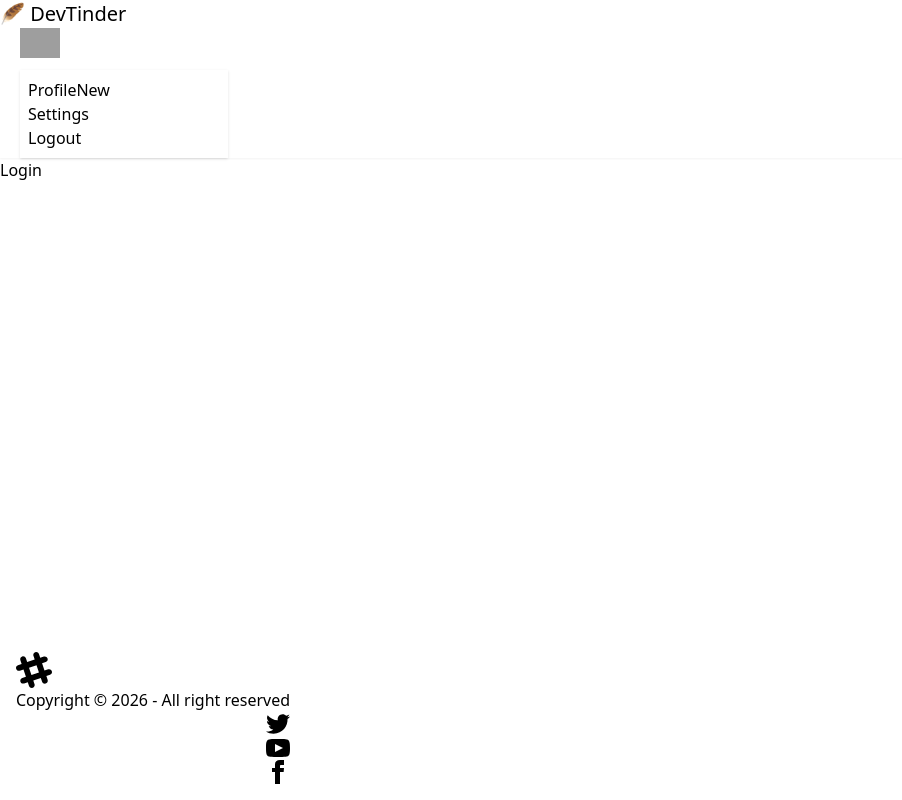
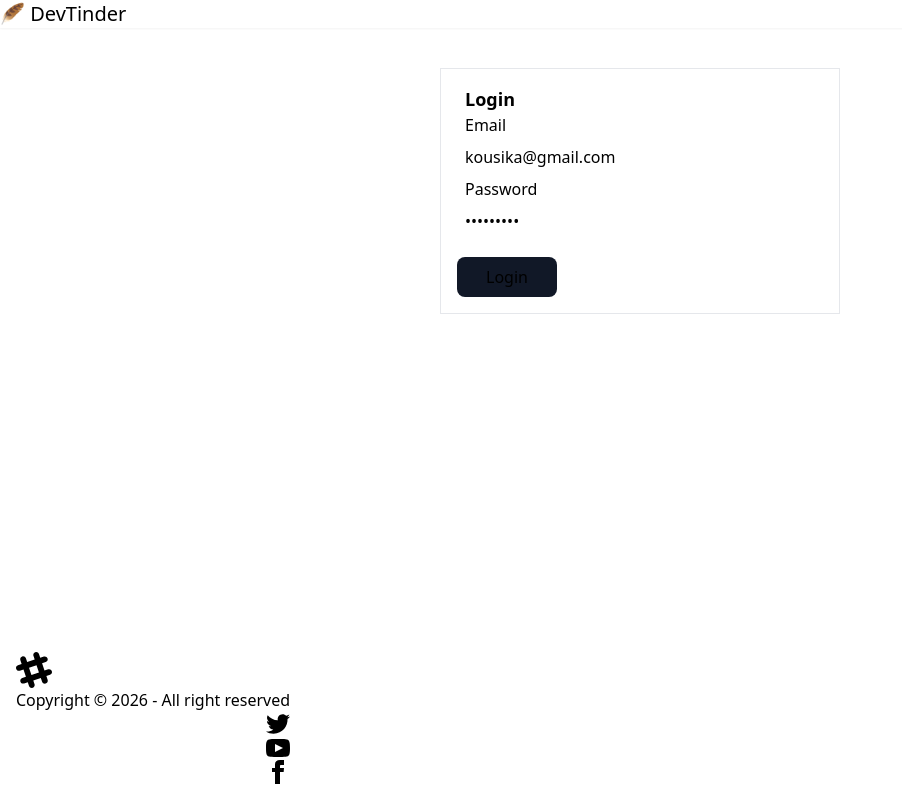
Before and after one commit to kousikamayan-gem/devtinder, a React (Vite) app: page /login in a window 1280 px wide. Shown: the whole page, without its empty margins (0-902 px from the left). Built offline with nearby package versions, Linux system fonts and the light colour scheme; grey boxes are pictures that could not be loaded.

Commit message:
1: configure with server, login ,user slice.

```diff
--- a/package.json
+++ b/package.json
@@ -10,8 +10,10 @@
     "preview": "vite preview"
   },
   "dependencies": {
+    "@reduxjs/toolkit": "^2.11.2",
     "react": "^19.2.4",
     "react-dom": "^19.2.4",
+    "react-redux": "^9.2.0",
     "react-router-dom": "^7.14.0"
   },
   "devDependencies": {
--- a/src/App.jsx
+++ b/src/App.jsx
@@ -3,20 +3,26 @@ import Navbar from "./components/Navbar"
 import Body from "./components/Body"
 import Login from "./components/Login"
 import Profile from "./components/Profile"
+import { Provider } from "react-redux"
+import { appStore } from "./utils/appStore"
+import Feed from "./components/Feed"
 
 
 function App() {
 
   return (
     <>
+    <Provider store={appStore}>
     <BrowserRouter basename="/">
       <Routes>
         <Route path="/" element={<Body/>}>
+            <Route path="/feed" element= {<Feed/>}/>
             <Route path="/login" element={<Login/>}/>
             <Route path="/profile" element={<Profile/>}/>
         </Route>
       </Routes>
     </BrowserRouter>
+    </Provider>
     </>
   )
 }
--- /dev/null
+++ b/src/components/Feed.jsx
@@ -0,0 +1,9 @@
+import React from 'react'
+
+const Feed = () => {
+  return (
+    <div>Feed</div>
+  )
+}
+
+export default Feed
--- a/src/components/Login.jsx
+++ b/src/components/Login.jsx
@@ -1,9 +1,49 @@
-import React from 'react'
+import React, { useState } from 'react'
+import { useDispatch } from 'react-redux';
+import { useNavigate } from 'react-router-dom';
+import { addUser } from '../utils/userSlice';
+import { BASE_URL } from '../utils/constants';
 
 const Login = () => {
+  const [email, setEmail] = useState('kousika@gmail.com');
+  const [password, setPassword] = useState('Dappa22@2');
+  const navigate = useNavigate();
+  const dispatch = useDispatch();
+
+  const handleLogin = async() => {
+    try {
+      console.log(email, password)
+      const res = await fetch(`${BASE_URL}/login`, {
+        method: 'POST',
+        headers: {
+          'Content-Type': 'application/json'
+        },
+        body: JSON.stringify({emailId: email, password}),
+        credentials: 'include'
+      })
+      const data = await res.json();
+      console.log(data)
+      dispatch(addUser(data));
+      navigate('/feed');
+    } catch (err) {
+      console.log(err)
+    }
+  }
   return (
-    <div>Login</div>
-  )
+    <div className='flex justify-center items-center my-10'>
+      <form className="bg-base-200 w-[400px] flex flex-col  border-base-300 rounded-box w-xs border p-4" onSubmit={(e)=> e.preventDefault()}>
+        <p className="text-lg font-bold px-2">Login</p>
+
+        <label className="label px-2" >Email</label>
+        <input type="email" value={email} onChange={(e)=> setEmail(e.target.value)} className="input my-2 px-2" placeholder="Email" />
+
+        <label className="label px-2" >Password</label>
+        <input type="password" value={password} onChange={(e)=> setPassword(e.target.value)} className="input my-2 px-2" placeholder="Password" />
+
+        <button className="mt-4 w-[100px] bg-gray-900 px-3 py-2 rounded-lg" onClick={handleLogin} type='submit'>Login</button>
+      </form>
+    </div>
+  );
 }
 
 export default Login
--- a/src/components/Navbar.jsx
+++ b/src/components/Navbar.jsx
@@ -1,12 +1,16 @@
 import React from 'react'
+import { useSelector } from 'react-redux'
 
 const Navbar = () => {
+
+  const user = useSelector(store => store.user);
   return (
     <div className="navbar bg-base-300 shadow-sm">
   <div className="flex-1">
     <a className="btn btn-ghost text-xl">🪶 DevTinder</a>
   </div>
-  <div className="flex gap-2 mx-5">
+  { user && <div className="flex gap-2 mx-5">
+    <div> Hello, {user.firstName}</div>
     <div className="dropdown dropdown-end">
       <div tabIndex={0} role="button" className="btn btn-ghost btn-circle avatar">
         <div className="w-10 rounded-full">
@@ -28,7 +32,7 @@ const Navbar = () => {
         <li><a>Logout</a></li>
       </ul>
     </div>
-  </div>
+  </div>}
 </div>
   )
 }
--- /dev/null
+++ b/src/utils/appStore.js
@@ -0,0 +1,8 @@
+import { configureStore } from "@reduxjs/toolkit";
+import userSlice from "./userSlice";
+
+export const appStore = configureStore({
+    reducer: {
+        user: userSlice
+    }
+})
--- /dev/null
+++ b/src/utils/constants.js
@@ -0,0 +1 @@
+export const BASE_URL = 'http://localhost:5001';
--- /dev/null
+++ b/src/utils/userSlice.js
@@ -0,0 +1,18 @@
+import { createSlice } from "@reduxjs/toolkit";
+
+const userSlice =createSlice(
+     {
+    name:'user',
+    initialState: null,
+    reducers: {
+        addUser: (state, action) => {
+            return action.payload;
+        },
+        removeUser: (state, action) => {
+            return null;
+        }
+    }
+}
+)
+export const { addUser, removeUser} = userSlice.actions;
+export default userSlice.reducer;
```
Also changed, not shown: 2 other files (tests, documents, lock files or other folders).
